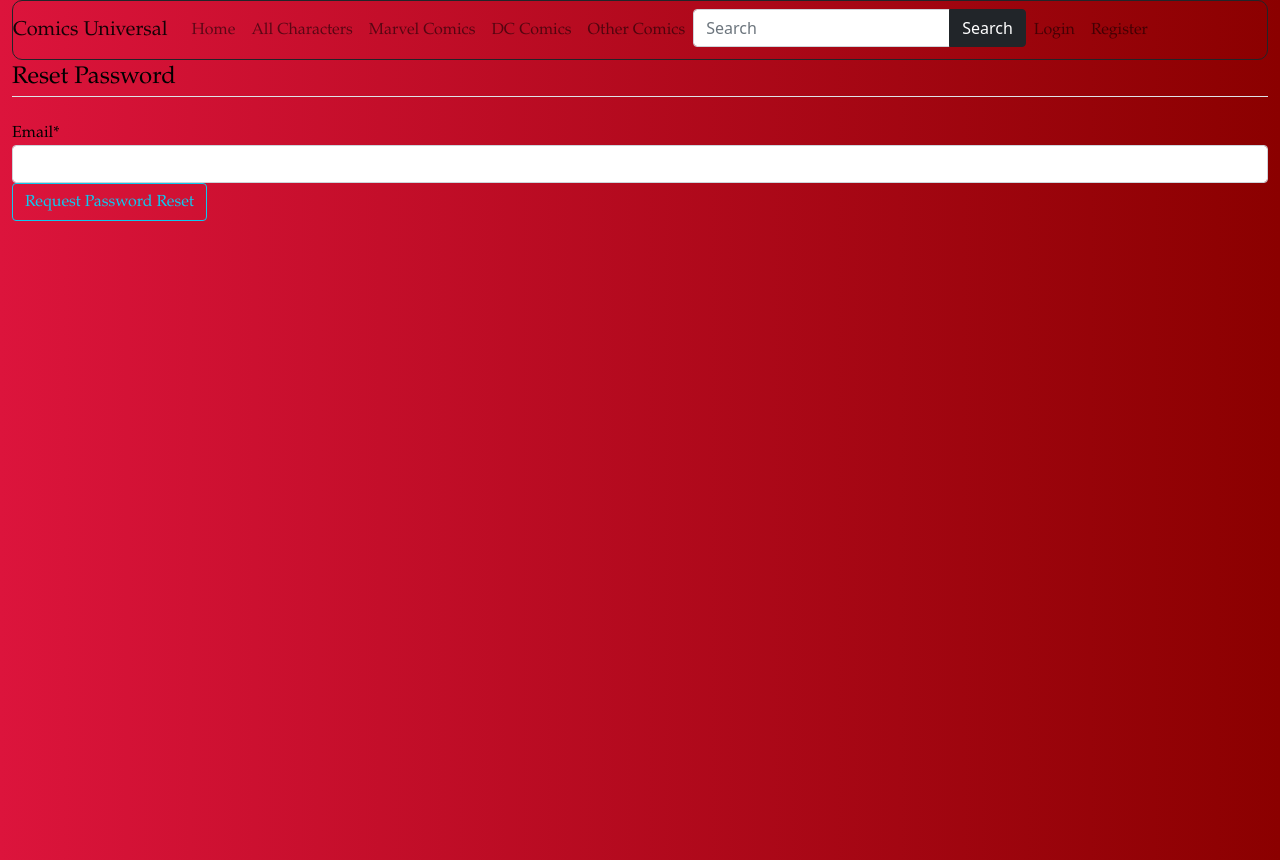
After one commit to Connor-Goodall/comicwiki, a Django app: page /password_reset/ in a window 1280 px wide. The commit adds this page. Run offline with Django 4.2, Linux system fonts and the light colour scheme; some libraries are stand-ins or nearby versions.

Commit message:
Created the password reset page

```diff
--- a/comicswiki/urls.py
+++ b/comicswiki/urls.py
@@ -27,6 +27,8 @@ urlpatterns = [
     path('login/', auth_views.LoginView.as_view(template_name = 'login.html'), name = 'login'),
     path('logout', auth_views.LogoutView.as_view(template_name = 'logout.html'), name = 'logout'),
     path('profile/', user_views.profile, name='profile'),
+    path('password_reset/', auth_views.PasswordResetView.as_view(template_name = 'password_reset.html')
+         , name = 'password_reset'),
 ]
 
 if settings.DEBUG:
--- a/templates/users/login.html
+++ b/templates/users/login.html
@@ -17,6 +17,9 @@
                 <button class="btn btn-outline-info" type="submit">Login</button>
             </div>
         </form>
+        <small class = "text ml-2">
+            <a href = "{% url 'password_reset' %}">Forgot Password?</a>
+        </small>
         <div class ="border-top pt-3">
             <small class="text">
                 Do you need an account? <a class="ml-2" href="{% url 'register' %}">Sign up now</a>
--- /dev/null
+++ b/templates/users/password_reset.html
@@ -0,0 +1,18 @@
+{% extends "base.html" %}
+{% block content %}
+{% load crispy_forms_tags %}
+<div class = "content-section" style = "min-height: 100vh; font-family: Garamond, serif; color: black !important;"">
+    <form method = "POST">
+        {% csrf_token %}
+        <fieldset class = "form-group">
+            <legend class = "border-bottom mb-4">Reset Password</legend>
+            {{ form|crispy }}
+        </fieldset>
+        <div class = "form-group">
+            <button class = "btn btn-outline-info" type = "submit">
+                Request Password Reset
+            </button>
+        </div>
+    </form>
+</div>
+{% endblock %}
```
